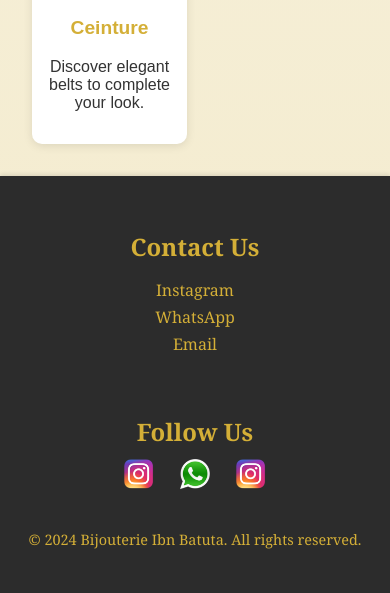
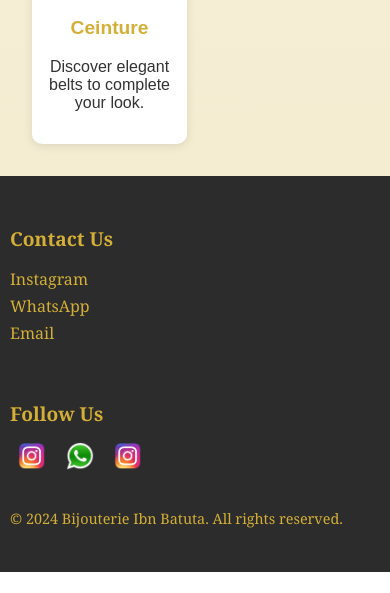
Before and after one commit to Ayoub-badriouen/Bijouterie-Ibn-batuta, a plain HTML site: page index.html in a window 390 px wide. Shown: the part 2180-2773 px from the top of the page. After the commit the page ends 2752 px from the top, so only its background shows below. Drawn offline with Linux system fonts and the light colour scheme.

Commit message:
footer fixed

```diff
--- a/index.html
+++ b/index.html
@@ -11,6 +11,10 @@
 </head>
 
 <body>
+    <style>body {
+        overflow-x: hidden;
+    }
+    </style>
     <header>
         <div class="header-container">
             <!-- Left Side Image -->
--- a/styles.css
+++ b/styles.css
@@ -284,13 +284,7 @@ cursor: pointer;
     background-color: #b39430;
 }
 
-.footer {
-    text-align: center;
-    background-color: #f3f3f3;
-    color: #d4af37;
-    padding: 1rem;
-    box-shadow: 0px -2px 4px rgba(0, 0, 0, 0.1);
-}
+
 
 /* Product Section Styles */
 #products {
@@ -673,13 +667,7 @@ cursor: pointer;
     background-color: #b39430;
 }
 
-.footer {
-    text-align: center;
-    background-color: #f3f3f3;
-    color: #d4af37;
-    padding: 1rem;
-    box-shadow: 0px -2px 4px rgba(0, 0, 0, 0.1);
-}
+
 
 /* Product Section Styles */
 #products {
@@ -882,3 +870,35 @@ max-width: 100%;
 .social-icons img:hover {
     transform: scale(1.2);
 }
+
+/* Mobile adjustments */
+@media (max-width: 768px) {
+    .footer-container {
+        flex-direction: column; /* Stack items vertically */
+        align-items: flex-start;
+        padding: 0 10px;
+    }
+
+    .footer-section {
+        flex: 1 1 100%; /* Make sections take full width */
+        margin: 10px 0;
+        text-align: left; /* Align content to the left */
+    }
+
+    .footer-section h3 {
+        font-size: 1.2rem;
+    }
+
+    .social-icons {
+        margin-top: 15px;
+    }
+
+    .social-icons a {
+        margin: 0 8px;
+    }
+
+    .social-icons img {
+        width: 28px;
+        height: 28px;
+    }
+}
```
